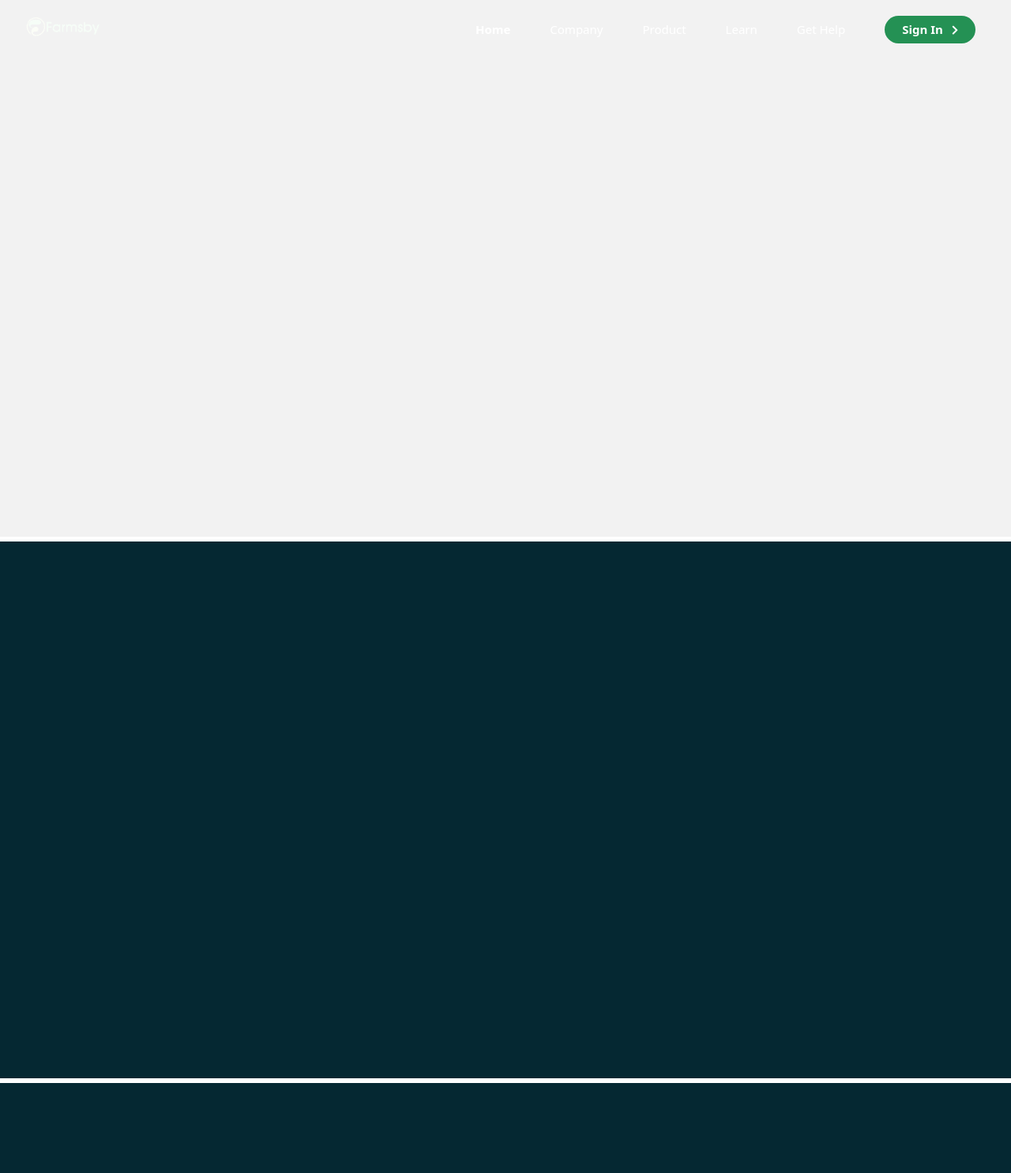
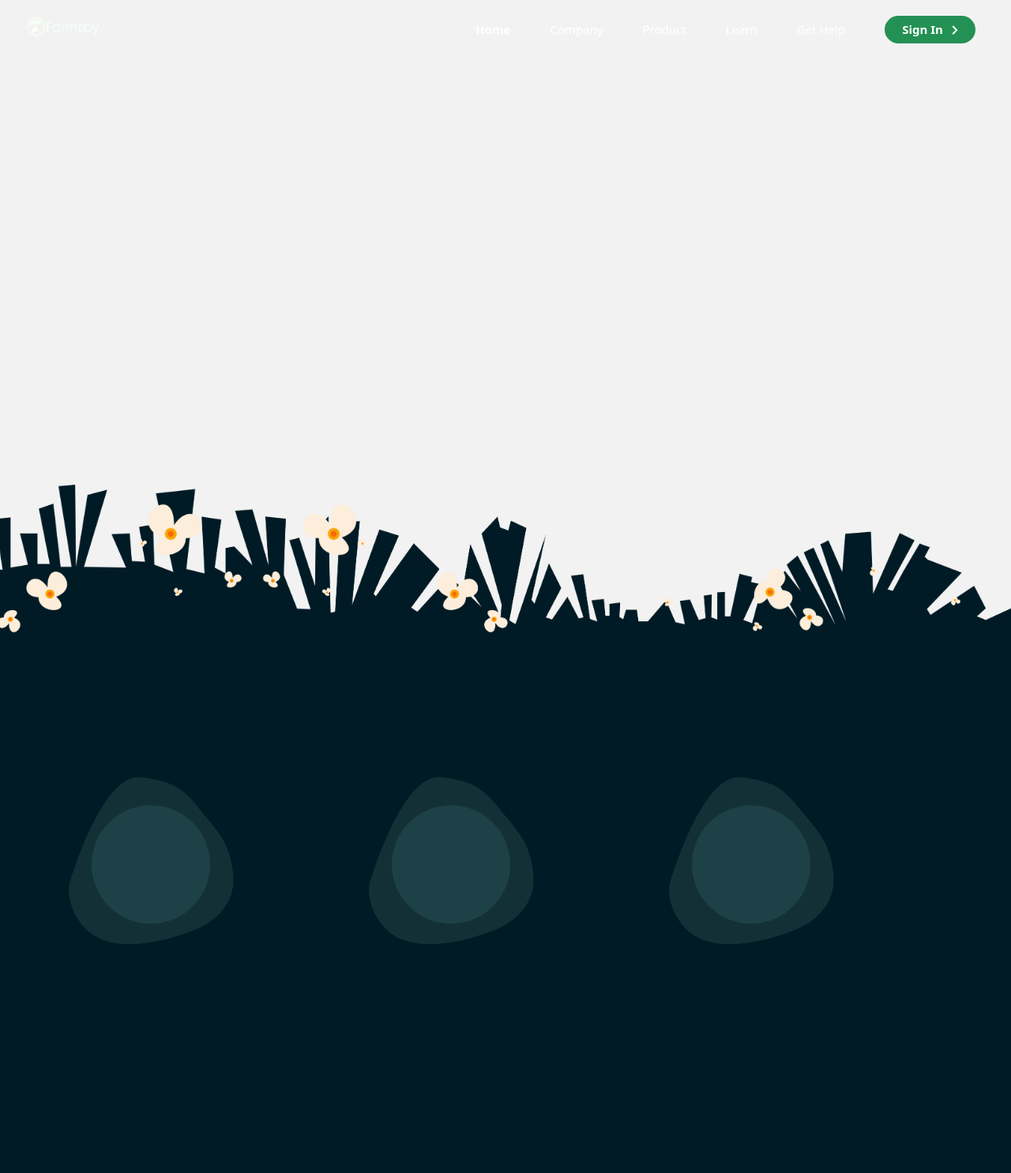
Before and after one commit to Farmsby/farmsby.com, a PHP site: page / in a window 1280 px wide. Shown: the whole page at 79% size. Before the commit the page ends 1372 px from the top, so only its background shows below. Run offline with PHP 8.4, Linux system fonts and the light colour scheme; some libraries are stand-ins or nearby versions.

Commit message:
index page, added section, and context

```diff
--- a/assets/css/main.css
+++ b/assets/css/main.css
@@ -16,7 +16,7 @@
     --green-100: #a7facd;
     --white: #ffffff;
     --black: #000000;
-    --dark-green: #052832;
+    --dark-green: #001B25;
     --navy: #0d1f42;
     --light-gray: #f2f2f2;
 }
@@ -102,7 +102,7 @@ header > nav > li > a.__btn:hover {
 .hero {
     display: inline-block;
     height: auto;
-    min-height: 85vh;
+    min-height: 100vh;
     width: 100%;
     background-color: var(--light-gray);
 }
@@ -114,3 +114,33 @@ header > nav > li > a.__btn:hover {
     width: 100%;
     background-color: var(--dark-green);
 }
+
+.content .container { padding-top: 50px; }
+
+.icon_holder {
+    height: 300px;
+    width: 300px;
+    background-repeat: no-repeat;
+    text-align: center;
+    background-image: url('../images/icon/iconium.svg');
+}
+
+.icon_holder:nth-child(1) {
+    transform: rotate(20deg);
+}
+
+.icon_circle {
+    height: 150px;
+    width: 150px;
+    position: relative;
+    top: 30px;
+    left: 15px;
+    background-color: #1D4146;
+    border-radius: 100%;
+}
+
+.flower-scroller {
+    width: 104%;
+    margin-top: -15%;
+    margin-left: -4%;
+}
--- a/index.php
+++ b/index.php
@@ -15,7 +15,7 @@
     <header>
         <div class="logo">
             <!-- <img src="./assets/images/logo.png" alt="Farmsby Logo" class="w-10"> -->
-            <img src="./assets/images/logo-white.png" alt="Farmsby Logo" class="w-10">
+            <img src="./assets/images/logo/logo-white.png" alt="Farmsby Logo" class="w-10">
         </div>
         <nav>
             <li><a href="#" class="active">Home</a></li>
@@ -31,11 +31,35 @@
         </nav>
     </header>
 
-    <section class="hero">
+    <section class="hero"></section>
 
-    </section>
     <section class="content">
+    <img src="./assets/images/extras/flower.png" alt="Floor Hero" class="flower-scroller">
+        <div class="container">
+            <div class="row">
+                <div class="col-md-4">
+                    <div class="icon_holder">
+                        <div class="icon_circle">
 
+                        </div>
+                    </div>
+                </div>
+                <div class="col-md-4">
+                    <div class="icon_holder">
+                        <div class="icon_circle">
+
+                        </div>
+                    </div>
+                </div>
+                <div class="col-md-4">
+                    <div class="icon_holder">
+                        <div class="icon_circle">
+
+                        </div>
+                    </div>
+                </div>
+            </div>
+        </div>
     </section>
     <!-- Visible Content: End -->
 
```
Also changed, not shown: assets/images/extras/flower.png (added), assets/images/icon/iconium.svg (added), assets/images/logo/logo-white.png (renamed from assets/images/logo-white.png), assets/images/logo/logo.png (renamed from assets/images/logo.png), 3 other files.
